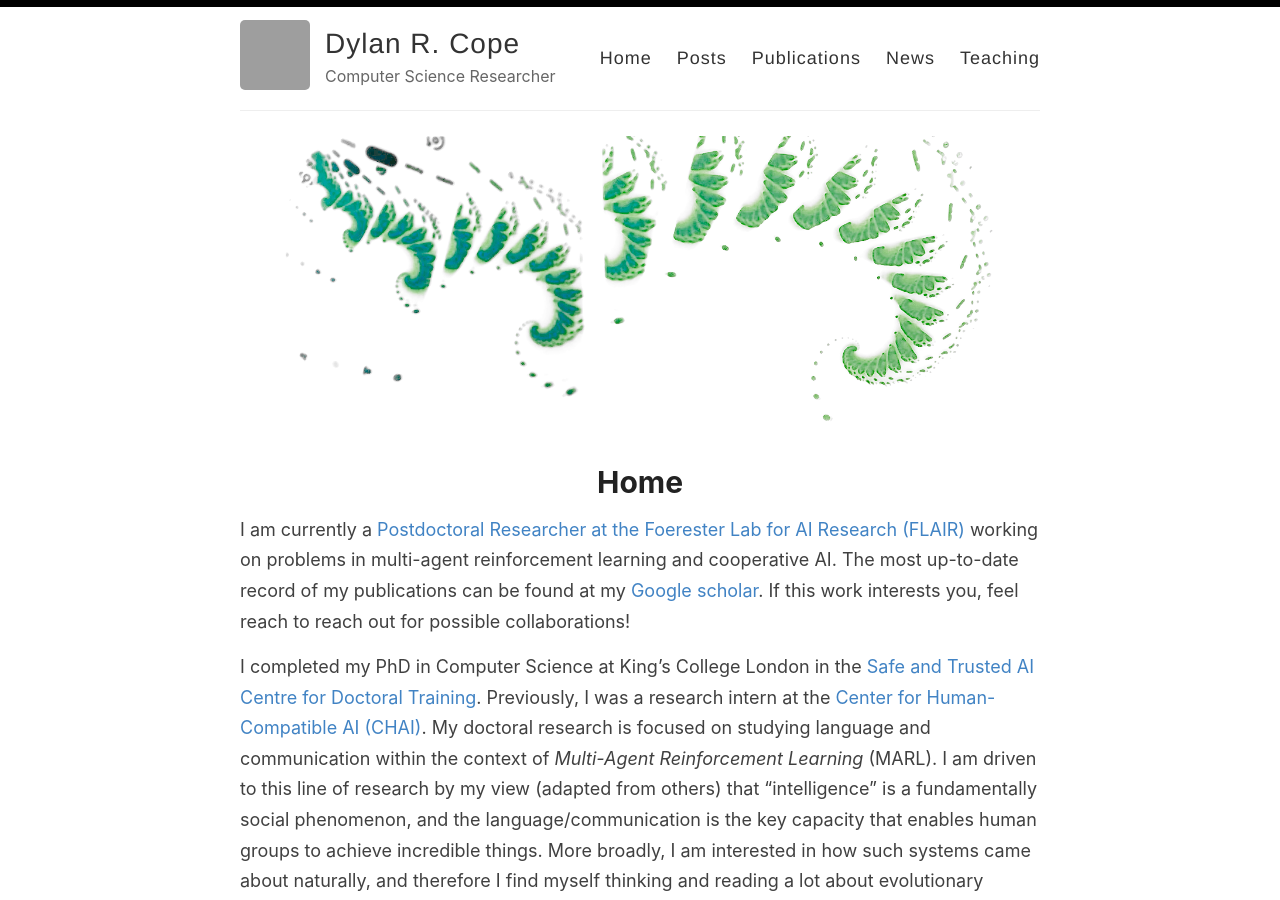
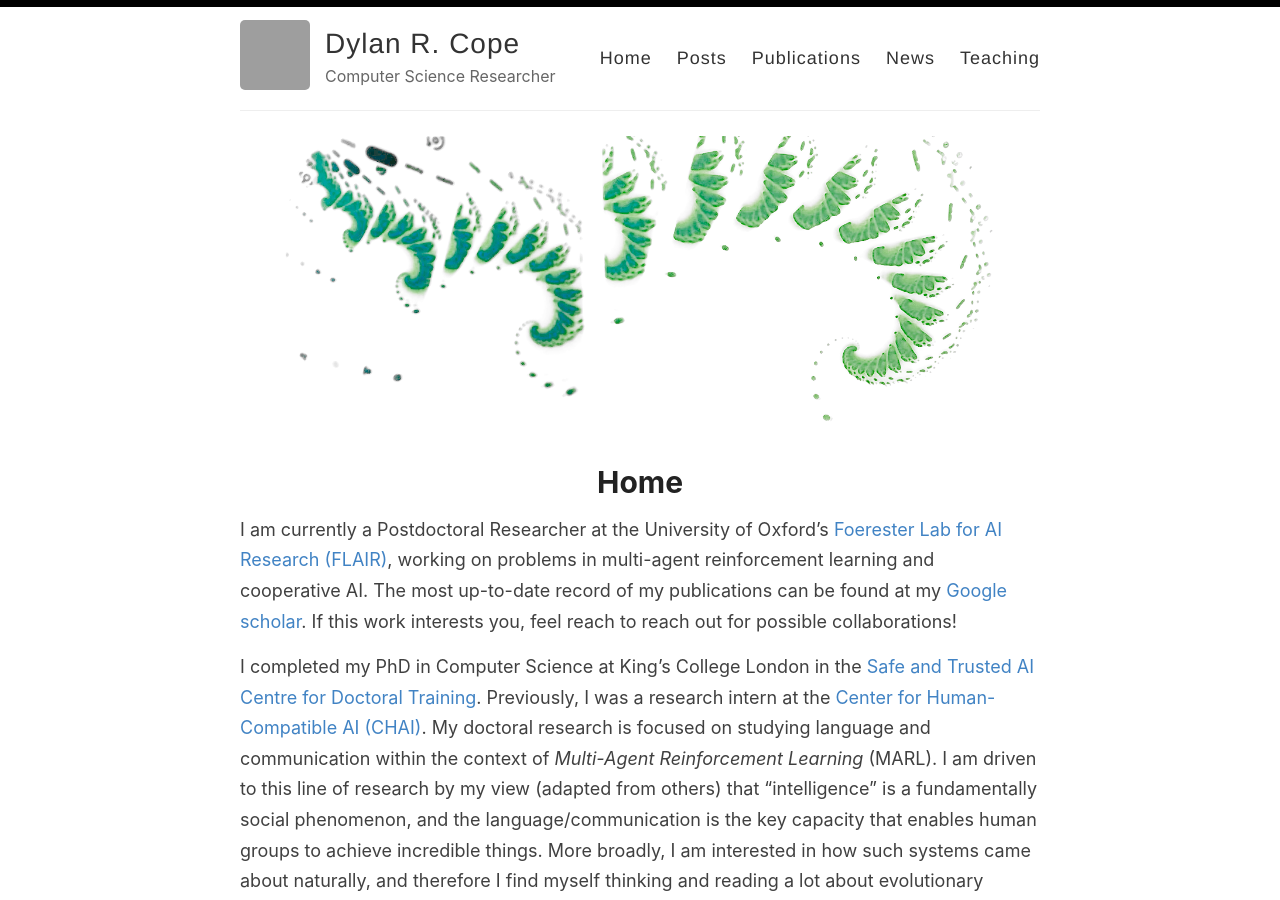
Before and after one commit to DylanCope/dylancope.github.io, a Jekyll site: the page built from index.md, in a window 1280 px wide and 900 px high. Built offline with Jekyll 4.4.1, drawn with Linux system fonts in a browser that asks for light colours; grey boxes are pictures that could not be loaded.

Commit message:
Update index.md

```diff
--- a/index.md
+++ b/index.md
@@ -3,7 +3,7 @@ layout: page
 title: Home
 ---
 
-I am currently a [Postdoctoral Researcher at the Foerester Lab for AI Research (FLAIR)](https://foersterlab.com/) working on problems in multi-agent reinforcement learning and cooperative AI.
+I am currently a Postdoctoral Researcher at the University of Oxford's [Foerester Lab for AI Research (FLAIR)](https://foersterlab.com/), working on problems in multi-agent reinforcement learning and cooperative AI.
 The most up-to-date record of my publications can be found at my [Google scholar](https://scholar.google.com/citations?user=_PKVsiQAAAAJ&hl=en).
 If this work interests you, feel reach to reach out for possible collaborations!
 
```
